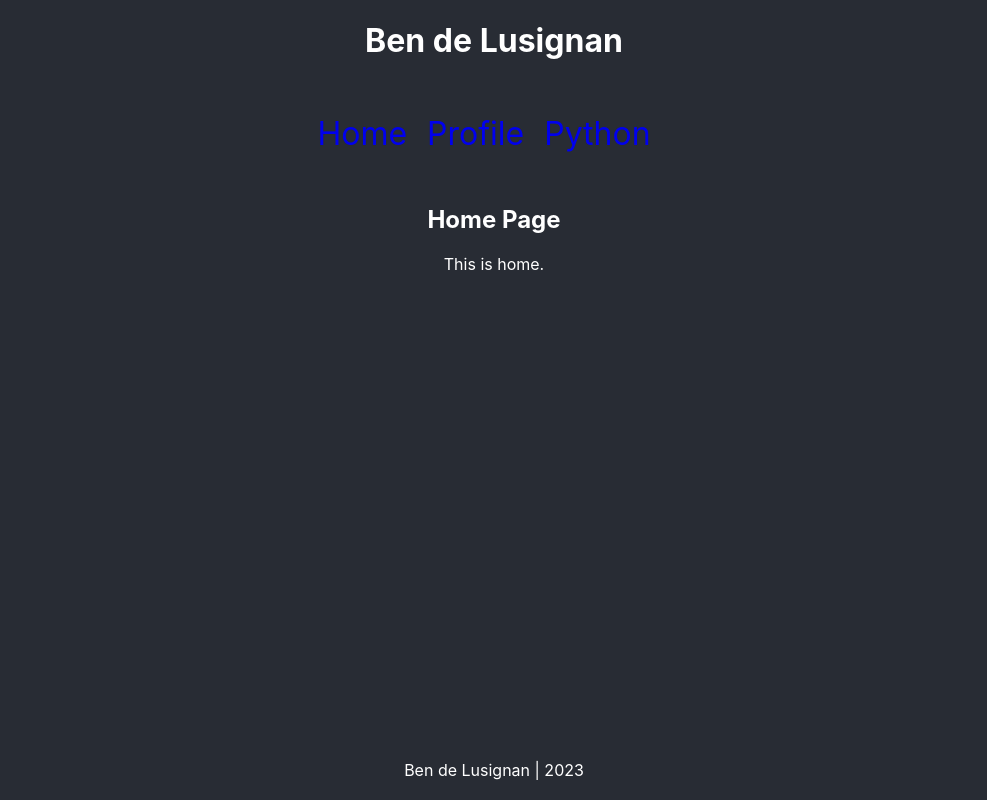
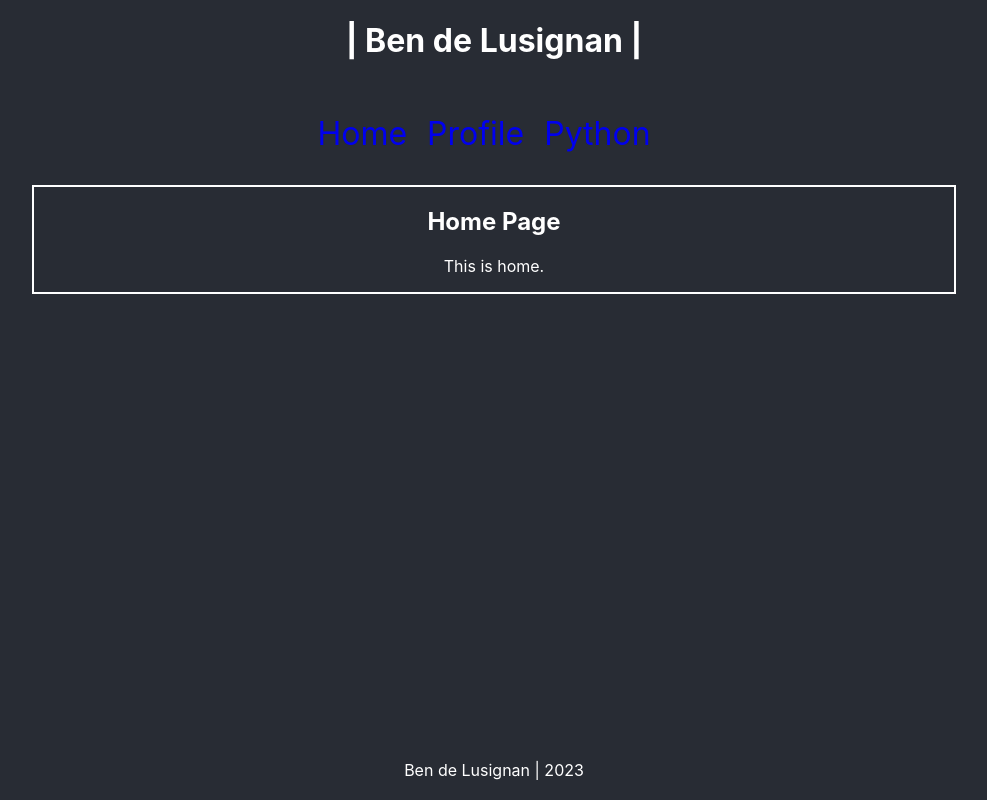
Before and after one commit to BenDeLusignan/portfolio-website, a React (Create React App) app in the folder portfolio-website-app/: page / in a window 1280 px wide. Shown: the whole page, without its empty margins (146-1133 px from the left). Built offline with nearby package versions, Linux system fonts and the light colour scheme.

Commit message:
Test CSS file added to Homepage

```diff
--- a/portfolio-website-app/src/App.js
+++ b/portfolio-website-app/src/App.js
@@ -9,7 +9,7 @@ const App = () => {
   return (
     <div className="App">
       <body>
-        <h1>Ben de Lusignan</h1>
+        <h1>| Ben de Lusignan |</h1>
         <Router>
           <nav>
             <ul id="navbar">
--- a/portfolio-website-app/src/components/Homepage/Homepage.js
+++ b/portfolio-website-app/src/components/Homepage/Homepage.js
@@ -1,4 +1,5 @@
 import React, { useEffect } from "react";
+import './Homepage.style.css'
 
 const Homepage = () => {
   useEffect(() => {
@@ -6,7 +7,7 @@ const Homepage = () => {
   }, []);
 
   return (
-    <div>
+    <div id="content">
       <h2>Home Page</h2>
       <p>This is home.</p>
     </div>
--- /dev/null
+++ b/portfolio-website-app/src/components/Homepage/Homepage.style.css
@@ -0,0 +1,3 @@
+#content{
+    border: 2px solid white;
+}
```
Also changed, not shown: portfolio-website-app/src/components/Profile/Profile.style.css (added), portfolio-website-app/src/components/Python/Python.style.css (added).
